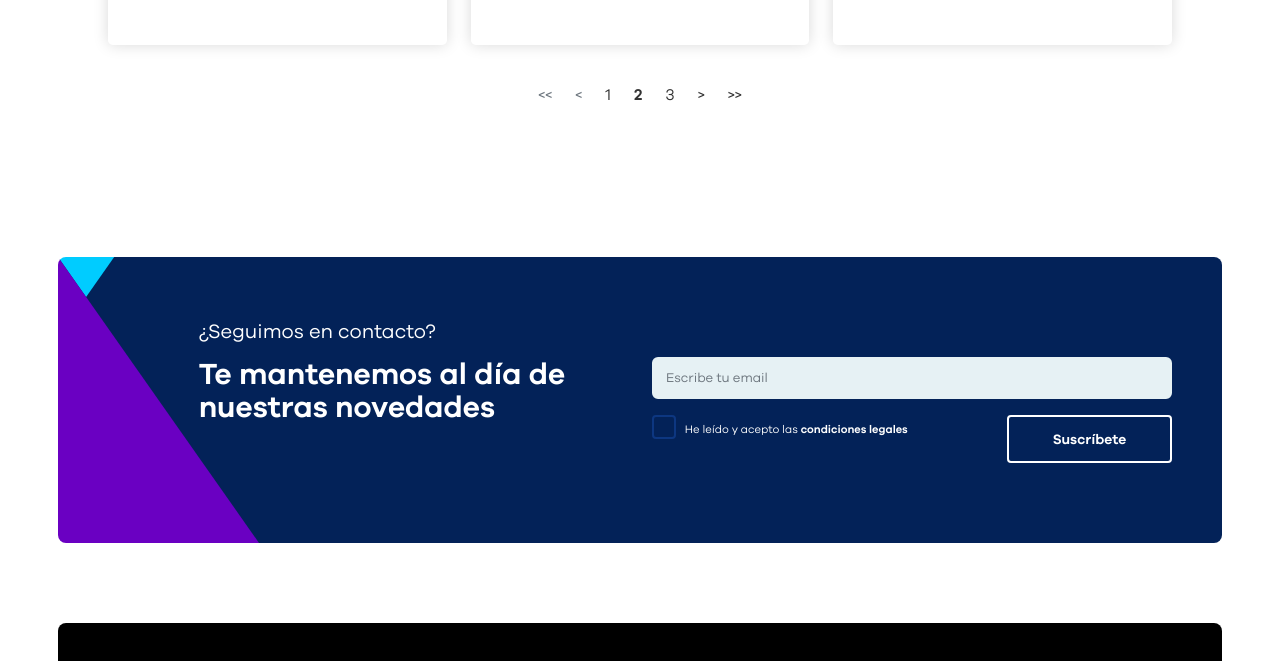
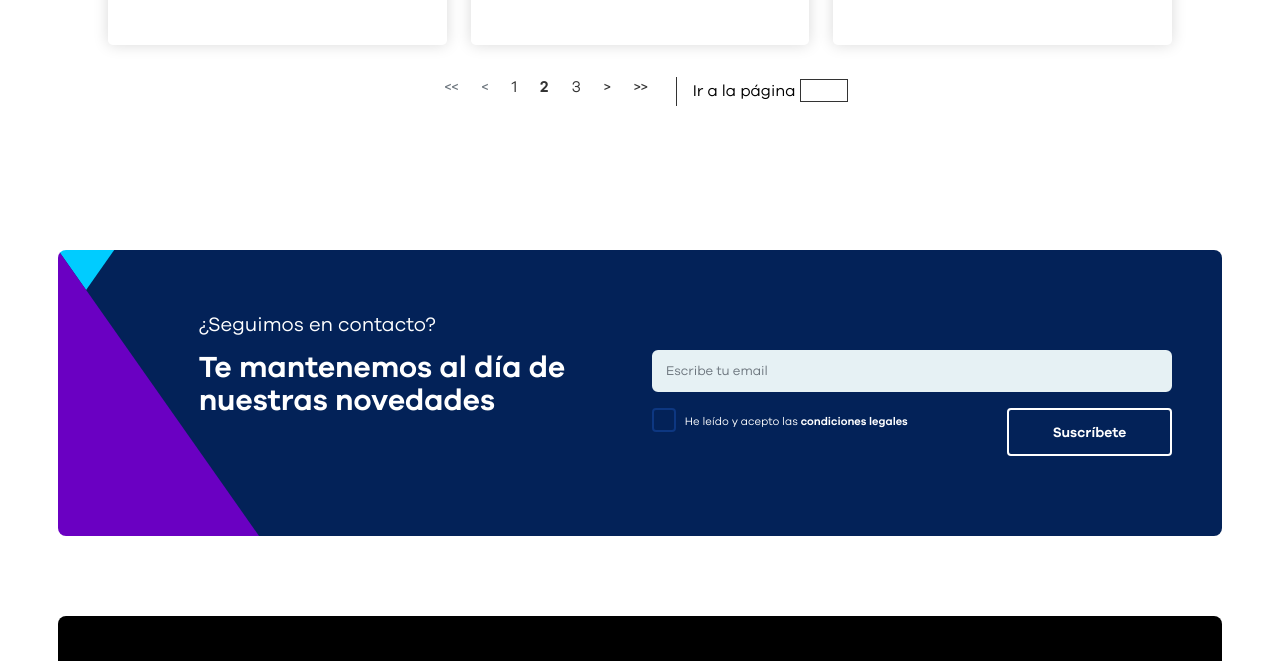
Before and after one commit to meji/edix_maqueta, a website: page phase_2/blog-tag-20.html in a window 1280 px wide. Shown: the part 2797-3458 px from the top of the page. Drawn offline with nearby package versions, Linux system fonts and the light colour scheme; files that its build step writes are made by us from their sources.

Commit message:
paginador y ajustes

```diff
--- a/phase_2/blog-tag-20.html
+++ b/phase_2/blog-tag-20.html
@@ -258,6 +258,9 @@
             <li class="page-item">
               <a class="page-link" href="#">>></a>
             </li>
+            <li class="page-search">
+              <span>Ir a la página <input type="number" name="page" size="2"/></span>
+            </li>
           </ul>
         </nav>
 
--- a/scss/atoms/_paginations.scss
+++ b/scss/atoms/_paginations.scss
@@ -7,6 +7,7 @@
     background: transparent;
     border: 0 none;
     font-weight: normal;
+    padding: 0 0.75rem;
     &:hover {
       color: $c-moradoclaro;
       background: transparent;
@@ -17,4 +18,13 @@
     font-weight: bold;
     color: $c-text;
   }
+  .page-search {
+    border-left: 1px solid $c-text;
+    margin-left: 16px;
+    padding-left: 16px;
+    input {
+      border: 1px solid $c-text;
+      width: 3em;
+    }
+  }
 }
```
Also changed, not shown: phase_2/blog-category-20.html (+3 -0 lines), css/style.css, 1 other file.
